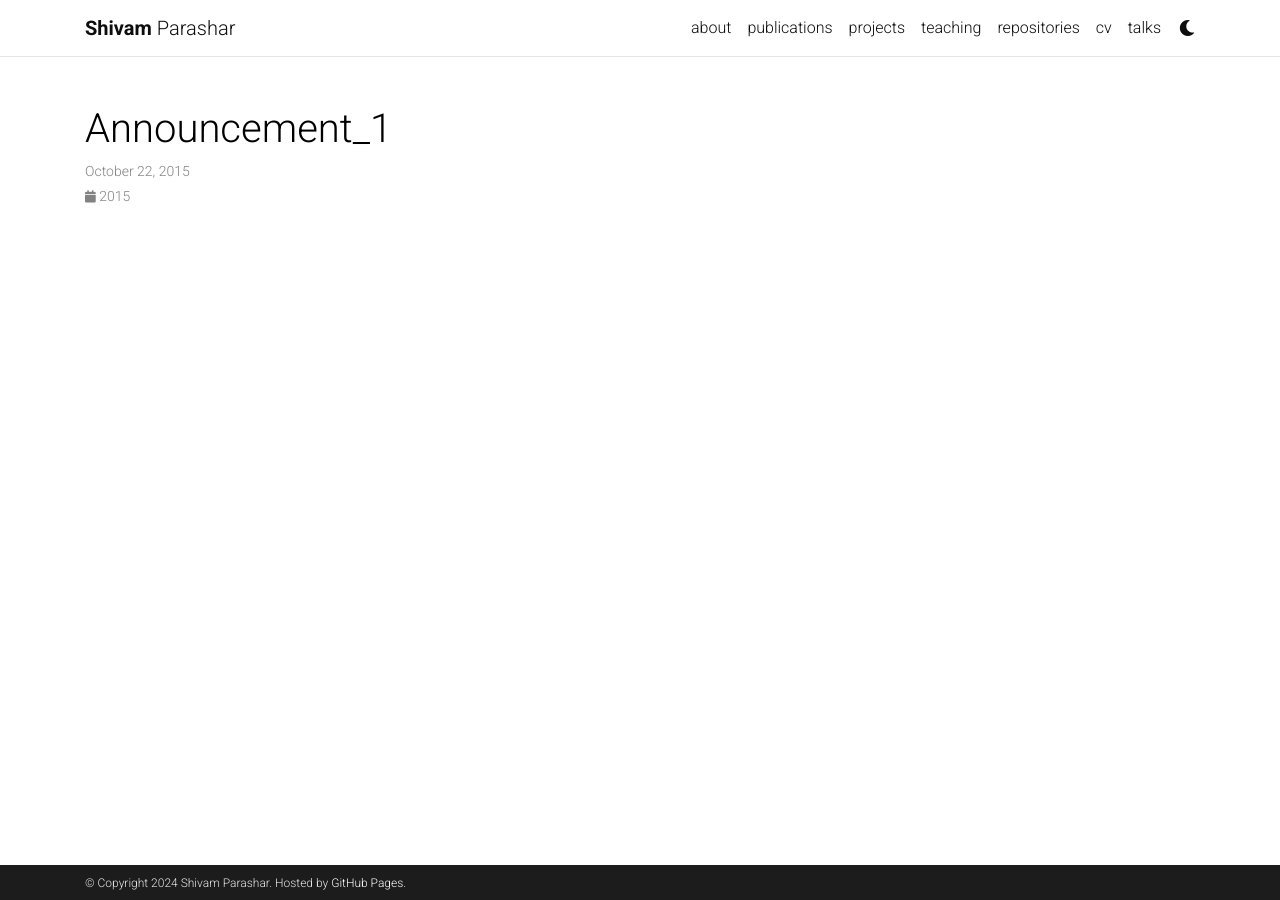
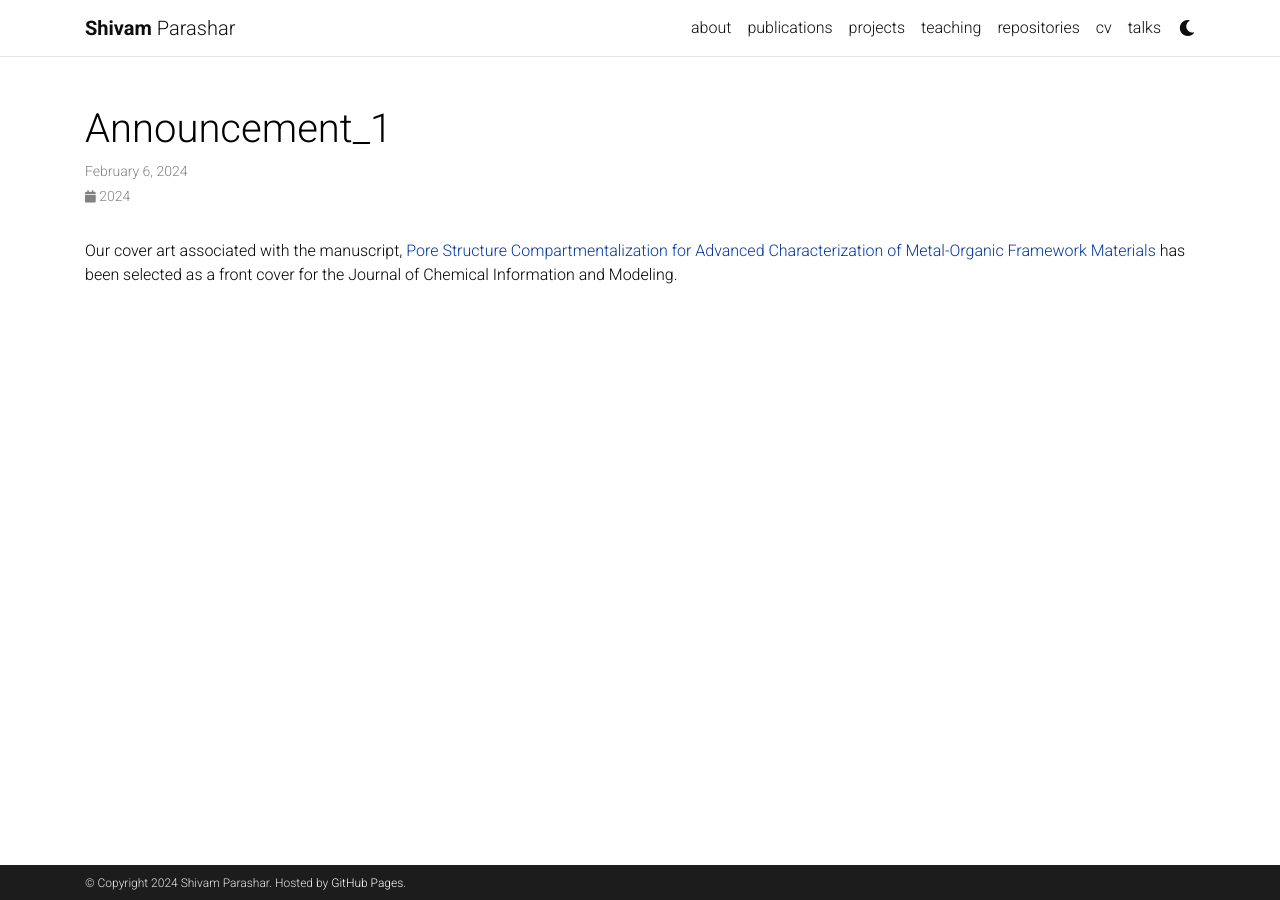
Before and after one commit to shivamrkparashar/shivamrkparashar.github.io, a Jekyll site: the page built from _news/announcement_1.md, in a window 1280 px wide. Built offline with Jekyll 4.4.1, drawn with Linux system fonts in a browser that asks for light colours; comment, search, counter and statistics services are not loaded; a style sheet for code colours, icons or effects is not loaded.

Commit message:
Added JCIM cover art news

```diff
--- a/_news/announcement_1.md
+++ b/_news/announcement_1.md
@@ -1,6 +1,8 @@
 ---
 layout: post
-date: 2015-10-22 15:59:00-0400
+date: 2024-02-06 07:59:00-0400
 inline: true
 related_posts: false
 ---
+
+Our cover art associated with the manuscript, [Pore Structure Compartmentalization for Advanced Characterization of Metal-Organic Framework Materials](https://pubs.acs.org/doi/10.1021/acs.jcim.3c01872) has been selected as a front cover for the Journal of Chemical Information and Modeling.
```
Also changed, not shown: _news/announcement_2.md (deleted, +0 -32 lines), _news/announcement_3.md (deleted, +0 -8 lines), _pages/about.md (+1 -1 lines).
